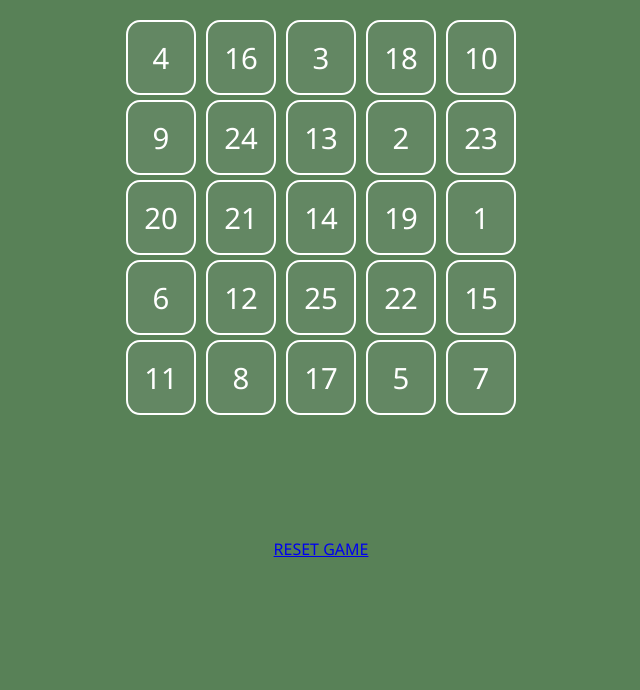
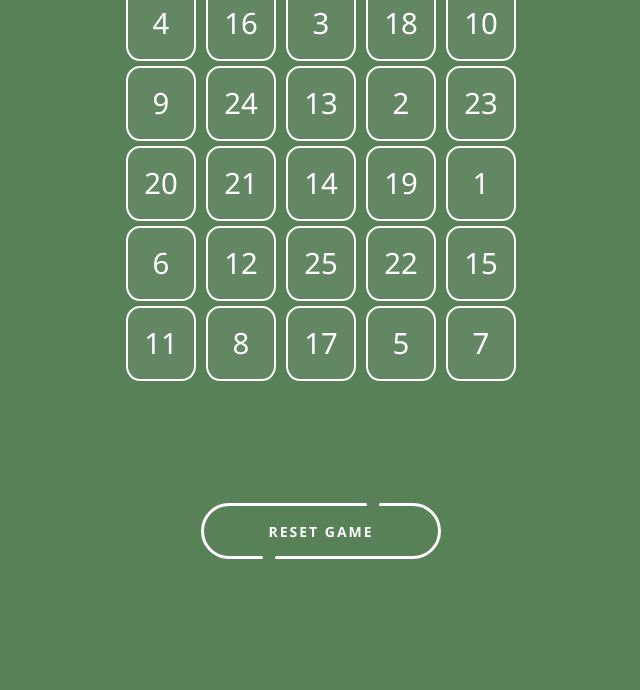
Before and after one commit to itsprajapati1204/Bingo-game, a plain HTML site: page index.html in a window 1280 px wide. Shown: the part 110-800 px from the top of the page, without its empty margins (319-959 px from the left). Drawn offline with Linux system fonts and the light colour scheme; a web font is replaced by a local one.

Commit message:
Update style.css

```diff
--- a/style.css
+++ b/style.css
@@ -18,7 +18,7 @@ h3 {
 }
 
 .container {
-  width: 100vw;
+  width: 100%;
   display: flex;
   justify-content: center;
 }
@@ -93,13 +93,16 @@ h3 {
   font-weight: 400;
   font-style: normal;
 }
+.text h1{
+  margin-top: 0px;
+}
 .reset-btn {
   display: flex;
   align-items: center;
   color: white;
   justify-content: center;
 }
-.reset-btn button {
+/* .reset-btn button {
   border: none;
   padding: 20px 40px 20px 40px;
   border-radius: 1rem;
@@ -107,4 +110,203 @@ h3 {
   font-size: 1.2rem;
   color: #ffffff;
   font-weight: 700;
+} */
+
+.type--A{
+  --line_color : #ffffff ;
+  --back_color : #FFECF6  ;
 }
+.type--B{
+  --line_color : #ffffff ;
+  --back_color : #E9ECFF
+}
+.type--C{
+  --line_color : #ffffff ;
+  --back_color : #DEFFFA
+}
+.button{
+    position : relative ;
+    z-index : 0 ;
+    width : 240px ;
+    height : 56px ;
+    text-decoration : none ;
+    font-size : 14px ;
+    font-weight : bold ;
+    color : var(--line_color) ;
+    letter-spacing : 2px ;
+    transition : all .3s ease ;
+}
+.button__text{
+    display : flex ;
+    justify-content : center ;
+    align-items : center ;
+    width : 100% ;
+    height : 100% ;
+}
+.button::before,
+.button::after,
+.button__text::before,
+.button__text::after{
+    content : '' ;
+    position : absolute ;
+    height : 3px ;
+    border-radius : 2px ;
+    background : var(--line_color) ;
+    transition : all .5s ease ;
+}
+.button::before{
+    top : 0 ;
+    left : 54px ;
+    width : calc( 100% - 56px * 2 - 16px ) ;
+}
+.button::after{
+    top : 0 ;
+    right : 54px ;
+    width : 8px ;
+}
+.button__text::before{
+    bottom : 0 ;
+    right : 54px ;
+    width : calc( 100% - 56px * 2 - 16px ) ;
+}
+.button__text::after{
+    bottom : 0 ;
+    left : 54px ;
+    width : 8px ;
+}
+.button__line{
+    position : absolute ;
+    top : 0 ;
+    width : 56px ;
+    height : 100% ;
+    overflow : hidden ;
+}
+.button__line::before{
+    content : '' ;
+    position : absolute ;
+    top : 0 ;
+    width : 150% ;
+    height : 100% ;
+    box-sizing : border-box ;
+    border-radius : 300px ;
+    border : solid 3px var(--line_color) ;
+}
+.button__line:nth-child(1),
+.button__line:nth-child(1)::before{
+    left : 0 ;
+}
+.button__line:nth-child(2),
+.button__line:nth-child(2)::before{
+    right : 0 ;
+}
+.button:hover{
+    letter-spacing : 6px ;
+}
+.button:hover::before,
+.button:hover .button__text::before{
+    width : 8px ;
+}
+.button:hover::after,
+.button:hover .button__text::after{
+    width : calc( 100% - 56px * 2 - 16px ) ;
+}
+.button__drow1,
+.button__drow2{
+    position : absolute ;
+    z-index : -1 ;
+    border-radius : 16px ;
+    transform-origin : 16px 16px ;
+}
+.button__drow1{
+    top : -16px ;
+    left : 40px ;
+    width : 32px ;
+    height : 0;
+    transform : rotate( 30deg ) ;
+}
+.button__drow2{
+    top : 44px ;
+    left : 77px ;
+    width : 32px ;
+    height : 0 ;
+    transform : rotate(-127deg ) ;
+}
+.button__drow1::before,
+.button__drow1::after,
+.button__drow2::before,
+.button__drow2::after{
+    content : '' ;
+    position : absolute ;
+}
+.button__drow1::before{
+    bottom : 0 ;
+    left : 0 ;
+    width : 0 ;
+    height : 32px ;
+    border-radius : 16px ;
+    transform-origin : 16px 16px ;
+    transform : rotate( -60deg ) ;
+}
+.button__drow1::after{
+    top : -10px ;
+    left : 45px ;
+    width : 0 ;
+    height : 32px ;
+    border-radius : 16px ;
+    transform-origin : 16px 16px ;
+    transform : rotate( 69deg ) ;
+}
+.button__drow2::before{
+    bottom : 0 ;
+    left : 0 ;
+    width : 0 ;
+    height : 32px ;
+    border-radius : 16px ;
+    transform-origin : 16px 16px ;
+    transform : rotate( -146deg ) ;
+}
+.button__drow2::after{
+    bottom : 26px ;
+    left : -40px ;
+    width : 0 ;
+    height : 32px ;
+    border-radius : 16px ;
+    transform-origin : 16px 16px ;
+    transform : rotate( -262deg ) ;
+}
+.button__drow1,
+.button__drow1::before,
+.button__drow1::after,
+.button__drow2,
+.button__drow2::before,
+.button__drow2::after{
+    background : var( --back_color ) ;
+}
+.button:hover .button__drow1{
+    animation : drow1 ease-in .06s ;
+    animation-fill-mode : forwards ;
+}
+.button:hover .button__drow1::before{
+    animation : drow2 linear .08s .06s ;
+    animation-fill-mode : forwards ;
+}
+.button:hover .button__drow1::after{
+    animation : drow3 linear .03s .14s ;
+    animation-fill-mode : forwards ;
+}
+.button:hover .button__drow2{
+    animation : drow4 linear .06s .2s ;
+    animation-fill-mode : forwards ;
+}
+.button:hover .button__drow2::before{
+    animation : drow3 linear .03s .26s ;
+    animation-fill-mode : forwards ;
+}
+.button:hover .button__drow2::after{
+    animation : drow5 linear .06s .32s ;
+    animation-fill-mode : forwards ;
+}
+
+.button:not(:last-child){
+  margin-bottom : 64px ;
+}
```
